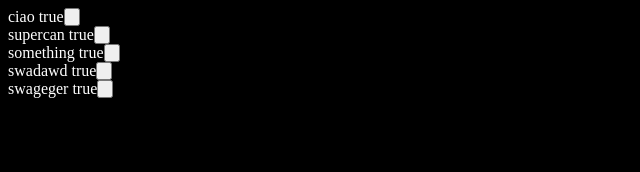
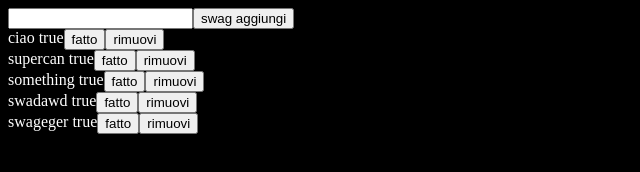
Before and after one commit to MindfulLearner/vue-todolist, a plain HTML site: page index.html in a window 1280 px wide. Shown: the whole page, without its empty margins (0-640 px from the left). Drawn offline with nearby package versions, Linux system fonts and the light colour scheme.

Commit message:
init code ending

```diff
--- a/index.html
+++ b/index.html
@@ -9,13 +9,16 @@
     <body>
         <div id="apper">
 
-            <div >
-                <div class="swag" v-bind:class = "{linea : todo.done}" v-for = "(dato, index) in todo">
+            <div>
+                <input v-model = "testo" @keyup.enter="aggiungi()" type="text" name="" value="">
+                <button @click = "aggiungi()"  type="button">swag aggiungi</button>
+                <div class="swag" v-bind:class = "{linea: !todo[index].done}" v-for = "(dato, index) in todo">
                     <div>
                         {{ dato.testo }}
                         {{ dato.done }}
                     </div>
-                <button @click = "fatto(index)" type="button"></button>
+                <button @click = "fatto(index)" type="button">fatto</button>
+                <button @click = "rimuovi(index)" type="button">rimuovi</button>
                 </div>
             </div>
         </div>
--- a/script.js
+++ b/script.js
@@ -2,16 +2,29 @@
 
 const { createApp } = Vue;
 
-createApp (
+createApp(
     {
         data() {
             return {
                 todo: data,
+                    testo: '',
+                    done: true
+
             }
         },
         methods: {
             fatto(i) {
-                this.todo[i].done = false
+                this.todo[i].done = false;
+            },
+            rimuovi(i) {
+                this.todo.splice(i, 1);
+            },
+            aggiungi(){
+                if (this.testo.trim()) {
+                this.todo.push({ testo: this.testo, done: this.done});
+                console.log(this.todo);
+                this.testo = '';
+                }
             }
         }
     }
```
